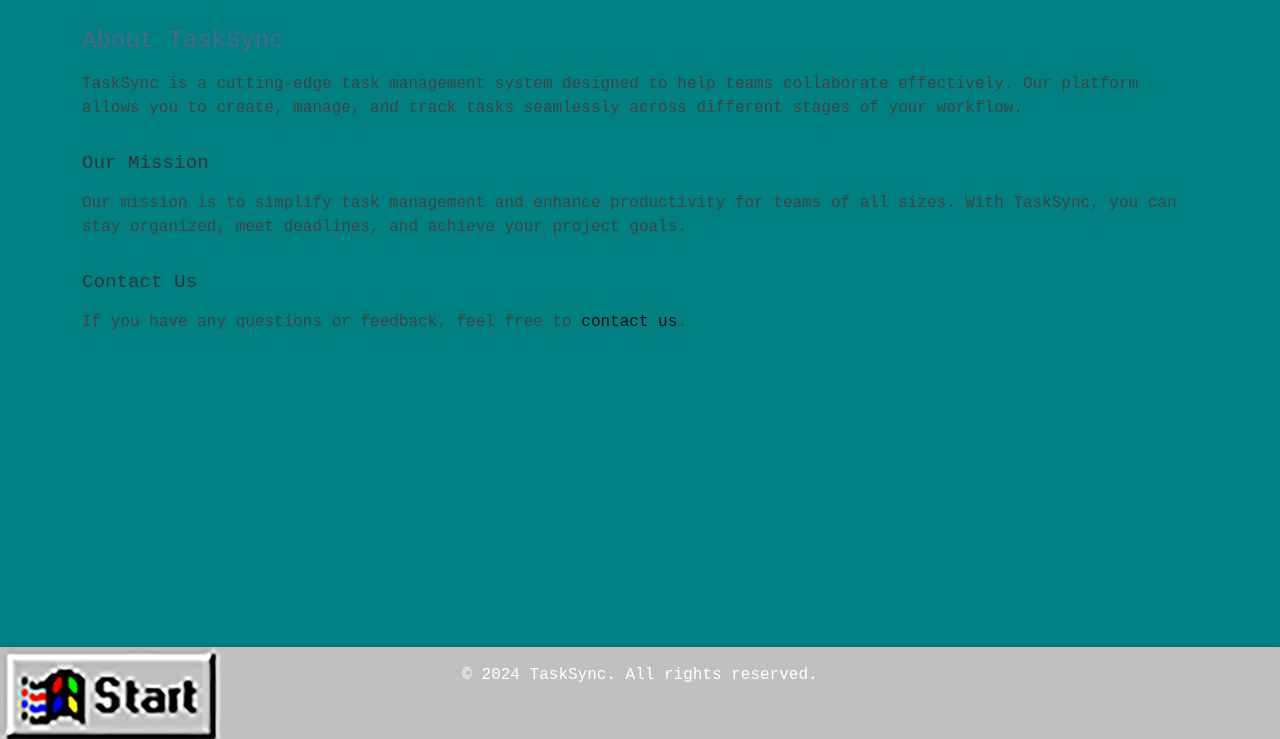
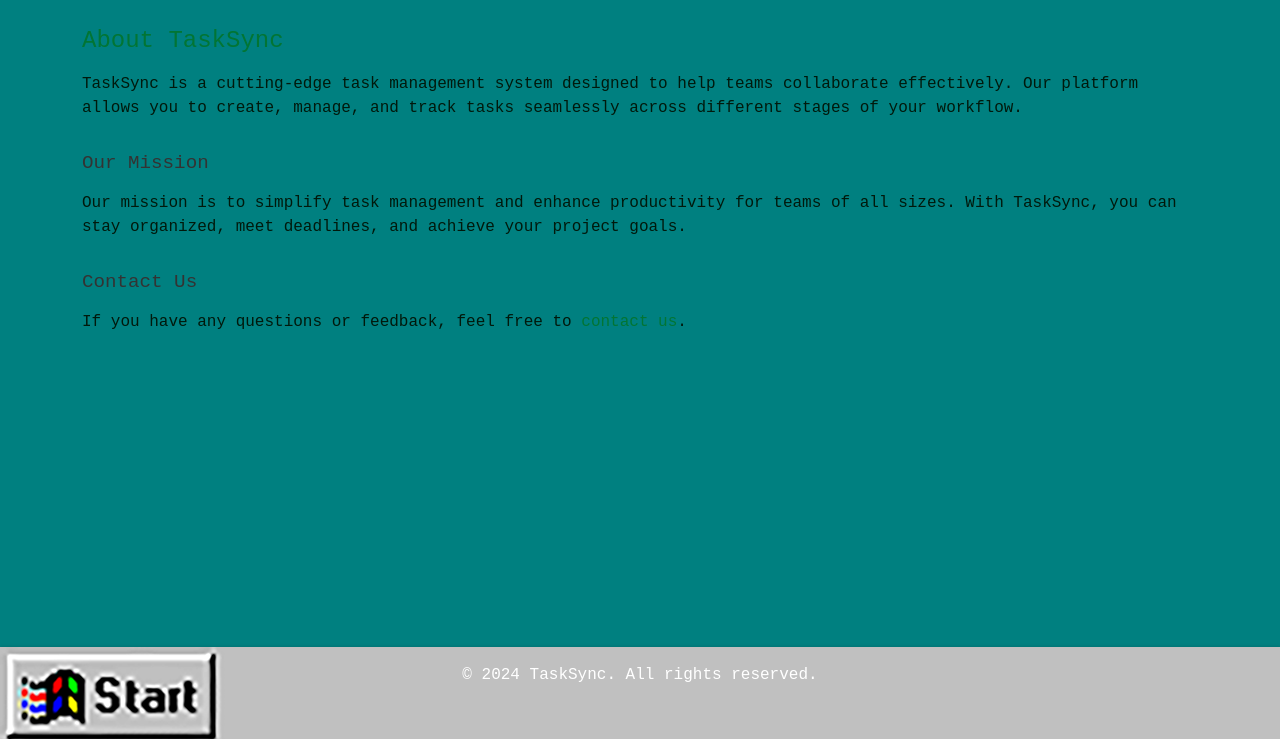
Before and after one commit to bluemattison/simple-kanban-board, a plain HTML site: page about.html in a window 1280 px wide. Shown: the part 61-800 px from the top of the page. Drawn offline with nearby package versions, Linux system fonts and the light colour scheme; files whose address does not match are found by name.

Commit message:
updated color and images
A continuation of updated color and background

```diff
--- a/css/styles.css
+++ b/css/styles.css
@@ -90,8 +90,8 @@ ul li {
 }
 
 .list-group-item {
-    /*--background image updated--*/
-    background-image: url(/Users/brandirasmussen/Documents/GitHub/simple-kanban-board/Users/brandirasmussen/Documents/GitHub/simple-kanban-board/css/THISDesktop.png);
+    /*--background image updated renamed notepad image--*/
+    background-image: url(/Users/brandirasmussen/Documents/GitHub/simple-kanban-board/css/notepadImage.jpg);
     border: 1px solid #e0e0e0;
     border-radius: 5px;
     margin-bottom: 1rem;
@@ -132,6 +132,7 @@ footer {
 }
 
 button, input[type="submit"] {
+    /*updated color and background colors*/
     background-color: #027534;
     border: none;
     color: #fff;
@@ -146,19 +147,19 @@ button:hover, input[type="submit"]:hover {
 }
 
 :root {
-    --primary-color: #0c0c0c;
-    --secondary-color: #536390;
-    --font-color: #424242;
+    --primary-color: #027534;
+    --secondary-color: #027534;
+    --font-color: #01190c;
     --bg-color: #fff;
-    --heading-color: #0c0c0c;
+    --heading-color: #01190c;
 }
 
 [data-theme="dark"] {
-    /*updated the text colors*/
+    /*updated the colors*/
     --primary-color: #012711;
     --secondary-color: #03ca5a;
     --font-color: #027534;
-    --bg-color: #161625;
+    --bg-color: #fff;
     --heading-color: #027534;
 }
 
@@ -166,7 +167,7 @@ body {
     color: var(--font-color);
 
     /*other styles updated background image*/
-    background-image: url(/Users/brandirasmussen/Documents/GitHub/simple-kanban-board/Users/brandirasmussen/Documents/GitHub/simple-kanban-board/css/THISDesktop.png)););
+    background-image: url(/Users/brandirasmussen/Documents/GitHub/simple-kanban-board/Users/brandirasmussen/Documents/GitHub/simple-kanban-board/css/THISDesktop.png);
 }
 
 h1 {
@@ -214,7 +215,8 @@ a {
 }
 
 .slider:before {
-  background-color: #fff;
+  background-color: #f8fdf9;
+
   bottom: 4px;
   content: "";
   height: 26px;
@@ -225,6 +227,7 @@ a {
 }
 
 input:checked + .slider {
+    /*updated background and text color*/
   background-color: #66bb6a;
 }
 
```
Also changed, not shown: css/notepadImage.jpg (renamed from css/notepad 90s.jpg).
